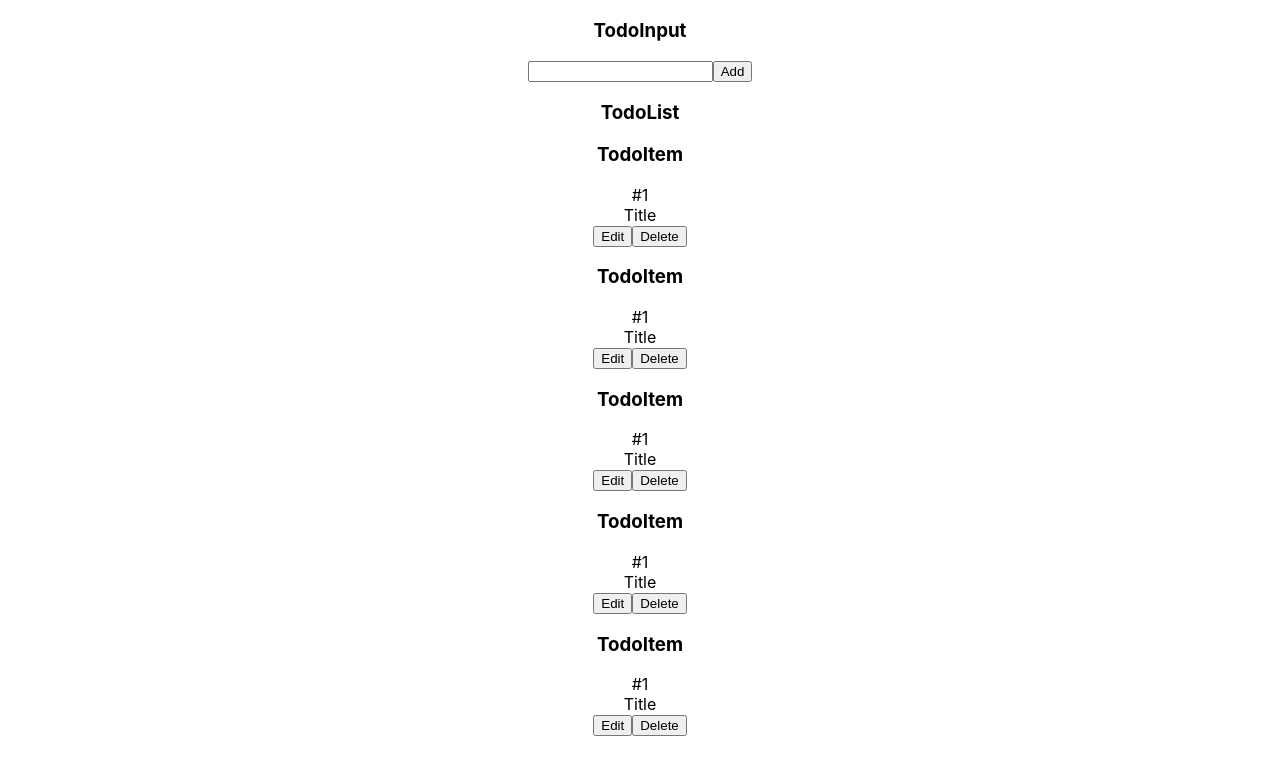
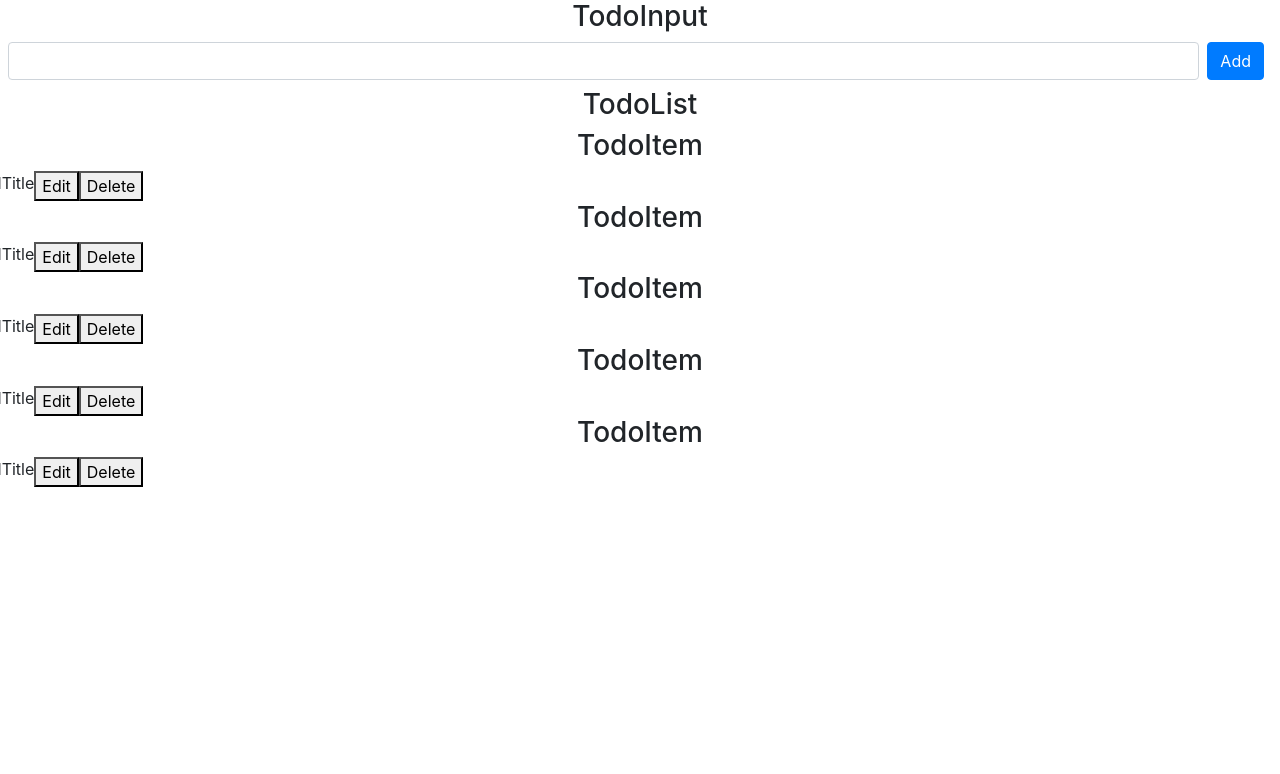
Before and after one commit to Leith-Gharbi/todolist, a React (Create React App) app: page / in a window 1280 px wide. Shown: the top 774 px of the page. Built offline with nearby package versions, Linux system fonts and the light colour scheme.

Commit message:
Added  Bootstrap

```diff
--- a/src/App.js
+++ b/src/App.js
@@ -2,7 +2,7 @@
 import './App.css';
 import TodoInput from './components/TodoInput';
 import TodoList from './components/TodoList';
-
+import 'bootstrap/dist/css/bootstrap.css';
 function App() {
   return (
     <div className="App">
--- a/src/components/TodoInput.jsx
+++ b/src/components/TodoInput.jsx
@@ -4,9 +4,9 @@
   return (
     <>
       <h3>TodoInput</h3>
-      <div className="row">
-          <input type="text"/>
-          <button>Add</button>
+      <div className="row m-2">
+        <input type="text" className="col form-control" />
+        <button className="btn btn-primary mx-2">Add</button>
       </div>
     </>
   );
```
